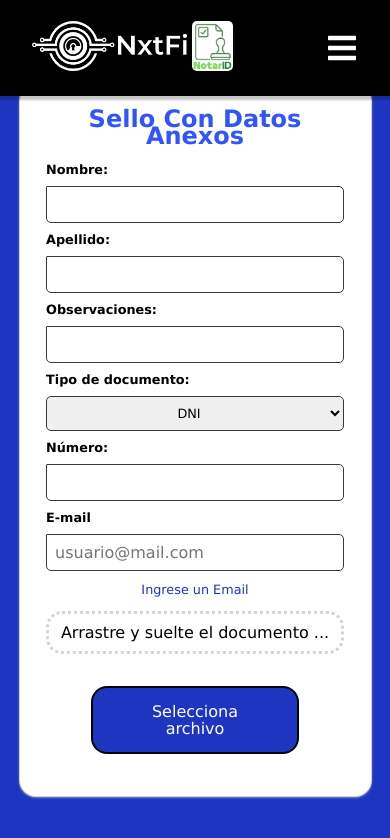
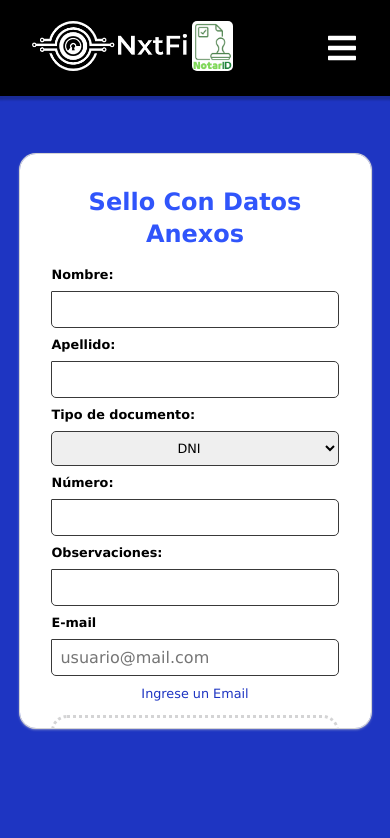
Before and after one commit to NxtFi/notarID, a React (Create React App) app: page /anexo in a window 390 px wide. Shown: the top 838 px of the page. Built offline with nearby package versions, Linux system fonts and the light colour scheme.

Commit message:
styles progress

```diff
--- a/src/components/anexo.css
+++ /dev/null
@@ -1,4 +0,0 @@
-/* .form-group-grid {
-	display:flex;
-  flex-direction:column;
-} */
--- a/src/components/anexo.js
+++ b/src/components/anexo.js
@@ -1,7 +1,6 @@
 import React, { useState } from "react";
 import { sha256 } from "crypto-hash";
 import validator from "validator";
-import "./anexo.css";
 
 export default function AnexoForm() {
 	const [emailError, setEmailError] = useState("Ingrese un Email");
@@ -77,7 +76,7 @@ export default function AnexoForm() {
 
 	const handleFileDragDrop = (e) => {
 		console.log("Fichero(s) arrastrados");
-
+		setActiveAnimationDrag(false);
 		// Evitar el comportamiendo por defecto (Evitar que el fichero se abra/ejecute)
 		e.preventDefault();
 
@@ -110,7 +109,7 @@ export default function AnexoForm() {
 	};
 
 	const handleFileDragOver = (e) => {
-        setActiveAnimationDrag(true)
+		setActiveAnimationDrag(true);
 		//console.log('File(s) in drop zone');
 		// Prevent default behavior (Prevent file from being opened)
 		e.preventDefault();
@@ -227,21 +226,21 @@ export default function AnexoForm() {
 						<form>
 							<h4 className="form-heading">Sello con datos anexos</h4>
 							<div className="form-group">
-								<div className="first-group">
 								<div className="input-label">
 									<label htmlFor="name">Nombre:</label>
-										<input type="text" name="name" value={inputs.name || ""} id="name" onChange={handleChange} />
+									<input
+										type="text"
+										name="name"
+										value={inputs.name || ""}
+										id="name"
+										onChange={handleChange}
+									/>
 								</div>
 								<div className="input-label">
 									<label htmlFor="ape">Apellido:</label>
 									<input type="text" name="ape" value={inputs.ape || ""} id="ape" onChange={handleChange} />
 								</div>
-									<div className="input-label">
-										<label htmlFor="obs">Observaciones:</label>
-										<input type="text" name="obs" value={inputs.obs || ""} id="obs"onChange={handleChange} />
-									</div>
-								</div>
-								<div className="first-group">
+
 								<div className="input-label">
 									<label htmlFor="dtype">Tipo de documento:</label>
 									<select name="dtype" value={inputs.dtype || ""} id="dtype" onChange={handleChange}>
@@ -262,6 +261,10 @@ export default function AnexoForm() {
 									/>
 								</div>
 								<div className="input-label">
+									<label htmlFor="obs">Observaciones:</label>
+									<input type="text" name="obs" value={inputs.obs || ""} id="obs" onChange={handleChange} />
+								</div>
+								<div className="input-label">
 									<label htmlFor="text-input">E-mail</label>
 									<input
 										type="email"
@@ -272,7 +275,6 @@ export default function AnexoForm() {
 										onChange={handleEmailInput}
 									/>
 									<p className="emailError">{emailError}</p>
-									</div>
 								</div>
 							</div>
 							<div
@@ -294,29 +296,29 @@ export default function AnexoForm() {
 				)}
 				{showMessage && !showResult && (
 					<div className="hashed-output">
-						{/* <h4 className="hashed-algorithm-heading">Hash del archivo</h4>
+						<h4 className="hashed-algorithm-heading">Hash del archivo</h4>
 						<div className="hashed-algorithm-container">
 							<p className="hashed-algorithm-text">{output}</p>
 						</div>
-						<p>Archivo: {file_Name}</p> */}
+						<p className="file-name">Archivo: {file_Name}</p>
 					</div>
 				)}
 				{showMessage && !showResult && emailOk && (
 					<div className="hashed-button">
-						{/* <button className="space" type="button" onClick={handleButtonVerificar}>
+						<button className="verify-doc" type="button" onClick={handleButtonVerificar}>
 							VERIFICAR
 						</button>
-						<button type="button" onClick={handleButtonSellar}>
+						<button className="sellar-doc" type="button" onClick={handleButtonSellar}>
 							SELLAR
-						</button> */}
+						</button>
 					</div>
 				)}
 				{showResult && (
-					<div className="hashed-output">
-						{/* <h4 className="hashed-algorithm-heading">Respuesta de la blockchain</h4> */}
+					<div className="hashed-output-response">
+						<h4 className="hashed-algorithm-heading">Respuesta de la blockchain</h4>
 						<div className="hashed-algorithm-container">
-							{/* <p className="hashed-algorithm-text">{showResponse}</p> */}
-							<button type="button" onClick={backToInitialState}>
+							<p className="hashed-algorithm-text">{showResponse}</p>
+							<button className="again-button" type="button" onClick={backToInitialState}>
 								Volver a verificar/sellar
 							</button>
 						</div>
--- a/src/components/hashing.css
+++ /dev/null
@@ -1,21 +0,0 @@
-.custom-drag-drop{
-  height:40vh;
-  margin:0 auto;
-  /* margin-top:2rem; */
-}
-
-/* .file-drag-drop.is-active {
-	border: thick dashed #d4d4d5;
-	background-color: var(--primary-color);
-	animation: pulse 1.5s infinite;
-	animation-timing-function: linear;
-}
-@keyframes pulse {
-	0%,
-	100% {
-		transform: scale(1);
-	}
-	50% {
-		transform: scale(1.05);
-	}
-} */
--- a/src/components/navbar.css
+++ b/src/components/navbar.css
@@ -30,17 +30,20 @@
 
 .navigation li {
 	float: left;
-	border-right: 1px solid #bbb;
-	border-left: 1px solid #bbb;
+	/* border-right: 1px solid #bbb; */
+	/* border-left: 1px solid #bbb; */
 }
 
 .navigation li a {
 	display: block;
 	color: white;
+	border-radius:0.5rem;
 	text-align: center;
 	padding: 14px 16px;
 	transition:all .2s ease;
 	text-decoration: none;
+	font-weight:bold;
+
 }
 .navigation li a:hover:not(.active) {
 	background-color: white;
--- a/src/index.css
+++ b/src/index.css
@@ -41,8 +41,9 @@ body {
 	line-height: 1.7em;
 }
 
-/* Form styles */
+/* Styles for Components: Anexo- Cert- Hashing */
 
+/* Containers */
 .container {
 	width: 100%;
 	height: 100vh;
@@ -54,25 +55,57 @@ body {
 	align-items: center;
 }
 .container-form-title {
-	height: 100%;
+	height: auto;
 }
 .container form {
 	width: 90%;
-	height: 90%;
+	height: auto;
 	margin: 0 auto;
 }
 
 .container-content {
 	background-color: black;
 	width: 70%;
-	height: 65vh;
+	overflow-y: auto;
+	min-height: 65vh;
+	max-height: 75vh;
+	height: 100%;
 	max-width: 50rem;
 	margin: 0px auto;
 	background-color: white;
 	border-radius: 1rem;
-	padding: 10px;
+	padding: 1rem;
+	padding-bottom: 1.5rem;
 	box-shadow: 0 1px 3px #d4d4d5, 0 0 0 1px #d4d4d5;
 }
+/* ---------------------------------------------------------------- */
+/* scroll-y styles */
+.container-content::-webkit-scrollbar {
+	-webkit-appearance: none;
+}
+.container-content::-webkit-scrollbar:vertical {
+	width: 10px;
+}
+.container-content::-webkit-scrollbar-button:increment,
+.contenedor::-webkit-scrollbar-button {
+	display: none;
+}
+.container-content::-webkit-scrollbar:horizontal {
+	height: 10px;
+}
+
+.container-content::-webkit-scrollbar-thumb {
+	background-color: #797979;
+	border-radius: 1rem;
+	border: 2px solid #f1f2f3;
+}
+
+.container-content::-webkit-scrollbar-track {
+	border-radius: 1rem;
+}
+/* --------------------------------------------------------- */
+
+/* -------------------media query for containers----------------- */
 @media screen and (max-width: 960px) {
 	.container {
 		padding-right: 0;
@@ -82,47 +115,33 @@ body {
 	.container-content {
 		width: 90%;
 		height: 100%;
-		/* overflow-y:auto; */
+		overflow-y: auto;
 	}
 }
-.form-heading {
+/* ---------------Titles form-------------------- */
+.form-heading,.hashed-algorithm-heading {
 	text-align: center;
 	padding: 1rem;
+	line-height:2rem;
 	color: var(--title-color);
 	font-weight: bold;
 	font-size: 1.5rem;
 	text-transform: capitalize;
 }
+/* ---------------------Forms---------------------------------- */
 .form-group {
 	display: flex;
-	flex-direction: column;
-	align-items: center;
+	/* flex-direction: row; */
+	/* align-items: stretch; */
+	justify-content:space-between;
 	color: var(--secondary-color);
-	column-gap: 1rem;
-	height: 48%;
+	/* column-gap: 1rem; */
 	font-size: 0.8rem;
-	flex-wrap: wrap;
+	flex-wrap:wrap;
 }
-.first-group {
-	width: 45%;
-}
+
 .cert-form-group {
 	height: 30%;
-}
-@media screen and (max-width: 550px) {
-	.form-group {
-		flex-direction: row;
-		height: auto;
-		width: 100%;
-		margin: 0 auto;
-	}
-	.container-content {
-		overflow-y: auto;
-		height: auto;
-	}
-	.first-group {
-		width: 100%;
-	}
 }
 .form-group input,
 select {
@@ -133,11 +152,9 @@ select {
 	font-size: 1rem;
 	padding: 0.5rem;
 }
-.form-group input:focus {
-	/* border: 2px solid red; */
-}
+
 .input-label {
-	width: 100%;
+	width: 45%;
 	margin-bottom: 0.5rem;
 }
 .input-label select {
@@ -160,43 +177,129 @@ select {
 	margin-top: 0.5rem;
 	color: var(--primary-color);
 }
+/* ------------------------------------------------------------------- */
 
-/* hidden div without styles */
-.container.hashed-output,
-.hashed-algorithm-heading,
-.hashed-algorithm-container,
-.hashed-algorithm-text{
-	display: none !important;
+/* ------------------------Media queries forms----------------------------- */
+@media screen and (max-width: 550px) {
+	.form-group {
+		flex-direction: row;
+		height: auto;
+		width: 100%;
+		margin: 0 auto;
+	}
+	.container-content {
+		overflow-y: auto;
+		height: 100%;
+	}
+	.first-group {
+		width: 100%;
+
+	}
+	.form-group-anexo {
+		height: auto;
+		max-height: auto!important;
+	}
+	.input-label {
+		width: 100%;
+	}
 }
-/* ----------------- */
 
 
-/*
+/*--------------------------Show result------------------------------------ */
+
+.hashed-algorithm-container {
+	color: black;
+	margin: 1rem auto;
+	border-radius: 1rem;
+	height: auto;
+	display: flex;
+	padding: 2rem;
+	flex-direction: column;
+	align-items: center;
+	justify-content: center;
+	border: 1px solid #d4d4d5;
+	width: 100%;
+}
+.hashed-output {
+	color: black;
+	margin: 0 auto;
+	width: 90%;
+}
 .hashing-algorithms .hashing-algorithms-list {
 	display: flex;
+	color: black;
 	justify-content: space-between;
 }
 
-.hashed-output .hashed-algorithm-container {
+.hashed-algorithm-text {
+	padding: 2rem;
+	word-wrap: break-word;
 	width: 100%;
-	border: 1px solid #d4d4d5;
+	text-align: center;
+	margin: 0.5rem auto;
+}
+.hashed-output p {
+	text-align: center;
+}
+.hashed-button {
+	padding: 1.5rem;
+	display: flex;
+	justify-content: center;
+	column-gap: 2rem;
+	color: black;
+}
+/* Buttons verify and sellar */
+.verify-doc,
+.sellar-doc,.again-button {
+	padding: 1rem;
+	border-radius: 1rem;
+	border: 1px solid black;
+	text-decoration: none;
+	font-family: "TTCommons-bold", "DM Sans", sans-serif;
+	font-size: 16px;
+	font-weight: 700;
+	color: #006ed2;
+	border: #006ed2 solid 1px;
+	background-color: transparent;
+	border-radius: 150px;
+	padding: 10px 20px 5px 20px;
+}
+.verify-doc:hover {
+	text-decoration: none;
+	color: #fff;
+	border: #006ed2 solid 1px;
+	background-color: #006ed2;
+	cursor: pointer;
+}
+.sellar-doc:hover {
+	text-decoration: none;
+	color: #fff;
+	border: #006ed2 solid 1px;
+	background-color: #006ed2;
+	cursor: pointer;
+}
+.again-button:hover {
+	text-decoration: none;
+	color: #fff;
+	border: #006ed2 solid 1px;
+	background-color: #006ed2;
+	cursor: pointer;
 }
 
-.hashed-output .hashed-algorithm-text {
-	padding: 10px;
-	word-wrap: break-word;
+/* lastes response */
+.hashed-output-response {
+	height: 100%;
+	color: black;
 	width: 90%;
+	margin: 0 auto;
+	display: flex;
+	flex-direction: column;
+	justify-content: center;
+	align-items: center;
 }
 
-.hashed-button {
-	padding: 10px;
-}
-
-.space {
-	margin-right: 50px;
-}
- */
-
+/* --------------------------*/
+/*---------styles for input file------------- */
 input[type="file"] {
 	display: none;
 }
@@ -206,7 +309,8 @@ input[type="file"] {
 	border-radius: 1rem;
 	margin-bottom: 5px;
 	margin-top: 5px;
-	height: 35%;
+	/* height: 35%; */
+	height: 10rem;
 	display: flex;
 	justify-content: center;
 	align-items: center;
@@ -215,11 +319,15 @@ input[type="file"] {
 	/* z-indez: 9; */
 	color: black;
 }
+.file-name {
+	color: var(--primary-color);
+}
+
 
 .custom-file-upload {
 	background-color: var(--primary-color);
-	border: 2px solid #030303;
-	border-radius: 1rem;
+	border: 2px solid #d4d4d6;
+	border-radius: 0.5rem;
 	color: white;
 	cursor: pointer;
 	padding: 15px 32px;
@@ -231,9 +339,11 @@ input[type="file"] {
 	width: 70%;
 }
 
-/* .file-drag-drop.is-active {
-	border: 0.1rem dashed #d4d4d5;
-	background-color: var(--primary-color);
+/* animation */
+
+.file-drag-drop.is-active {
+	border: 0.2rem dashed #d4d4d5;
+	background-color: white;
 	animation: pulse 1.5s infinite;
 	animation-timing-function: linear;
 }
@@ -246,4 +356,3 @@ input[type="file"] {
 		transform: scale(1.05);
 	}
 }
- */
```
Also changed, not shown: src/components/cert.js (+9 -9 lines), src/components/hashing.js (+13 -14 lines), src/components/cert.css (deleted). Lines whose indentation alone changed are shown as unchanged.
